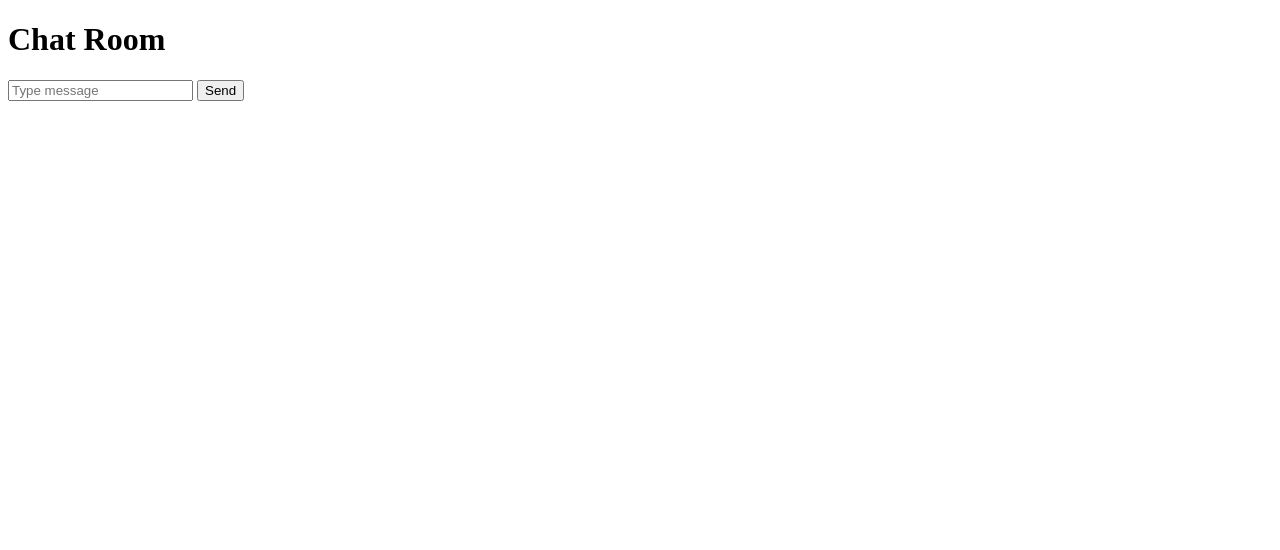
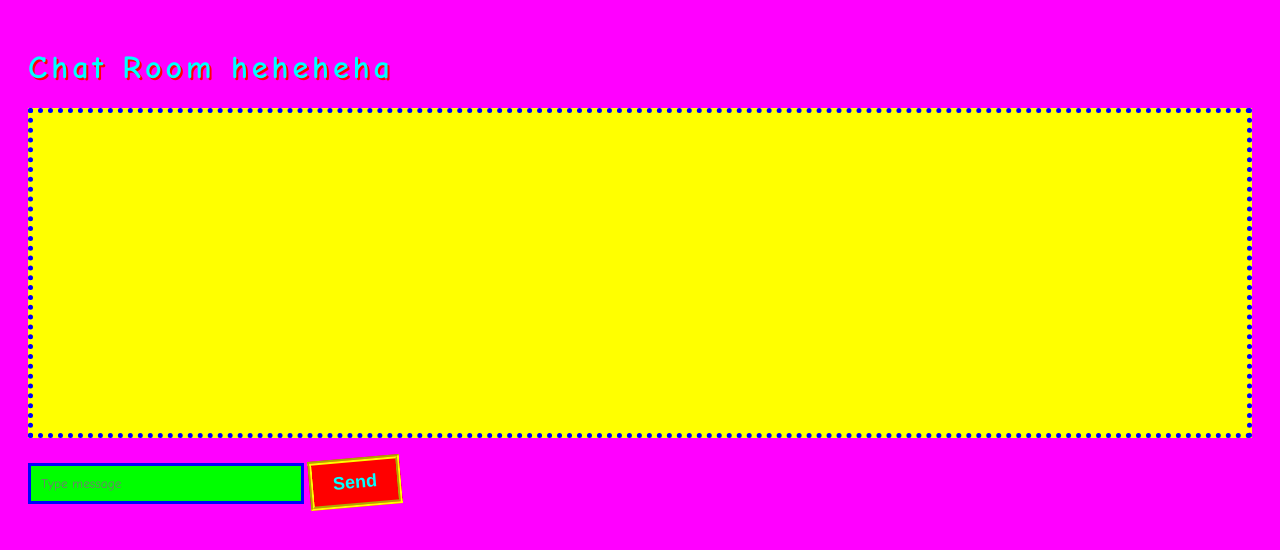
Before and after one commit to superawesomestarcool-create/chatroom, a website: page public/index.html in a window 1280 px wide. Drawn offline with nearby package versions, Linux system fonts and the light colour scheme; no server answers.

Commit message:
Test visible change

```diff
--- a/public/index.html
+++ b/public/index.html
@@ -2,9 +2,10 @@
 <html>
 <head>
     <title>Chat Room</title>
+    <link rel="stylesheet" href="style.css">
 </head>
 <body>
-    <h1>Chat Room</h1>
+    <h1>Chat Room heheheha</h1>
 
     <div id="messages"></div>
 
```
